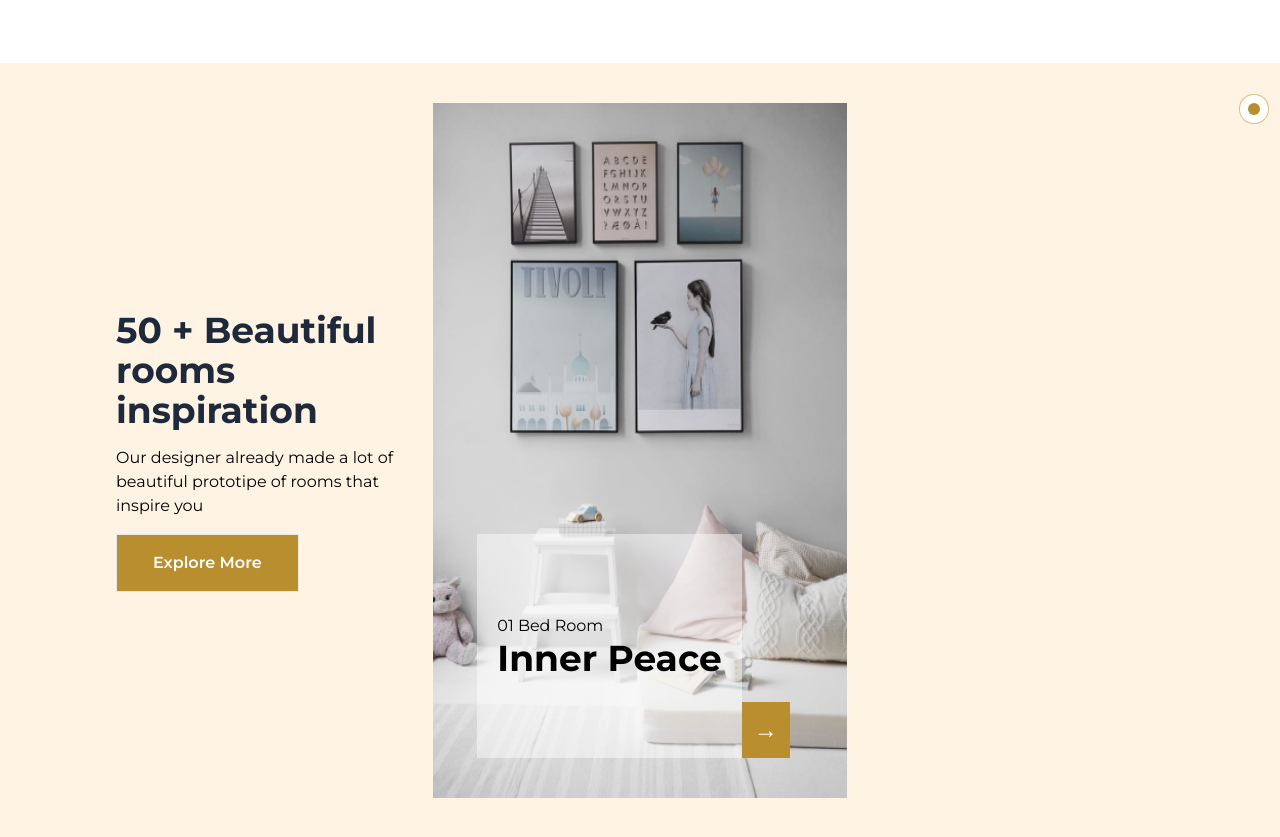
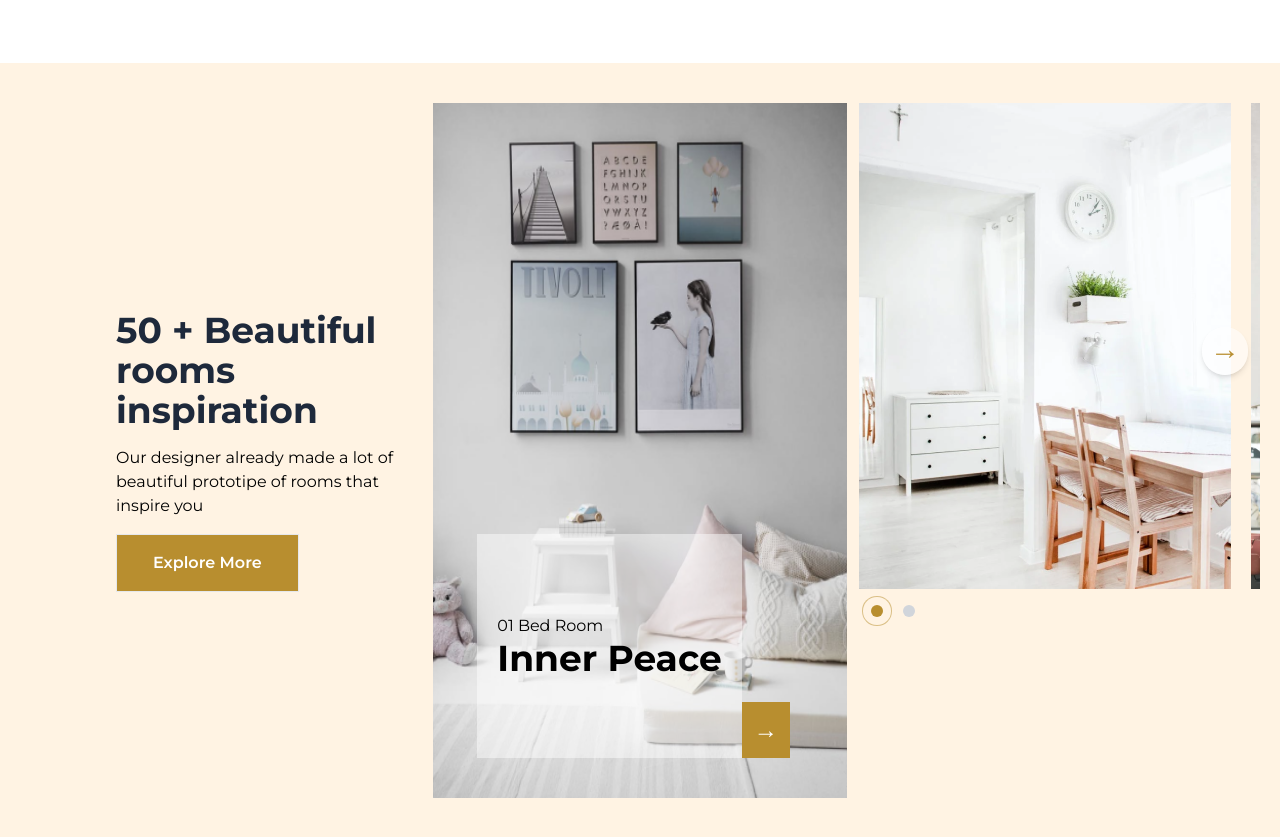
Before and after one commit to ocit17/furniro, a React (Vite) app: page / in a window 1280 px wide. Shown: the part 2478-3315 px from the top of the page. Built offline with nearby package versions, Linux system fonts and the light colour scheme; a web font is replaced by a local one.

Commit message:
first commit

```diff
--- a/src/assets/images/index.js
+++ b/src/assets/images/index.js
@@ -12,6 +12,8 @@ import pingky from './img-6.png';
 import potty from './img-7.png';
 import leviosa from './chair.png';
 import innerPeace from './setup-1.png';
+import setup2 from './setup-2.png';
+import setup21 from './setup-2-1.png';
 
 export {
     Logo,
@@ -27,5 +29,7 @@ export {
     muggo,
     pingky,
     potty,
-    innerPeace
+    innerPeace,
+    setup2,
+    setup21
 }
--- a/src/components/Hero.jsx
+++ b/src/components/Hero.jsx
@@ -1,6 +1,9 @@
-import { innerPeace } from '../assets/images';
+import { innerPeace, setup2, setup21 } from '../assets/images';
+import Slider from './Slider';
 
 export default function Hero() {
+  let images = [setup2, setup21];
+
   return (
     <>
       <div className='bg-secondary grid grid-cols-3 px-5 py-10'>
@@ -40,15 +43,8 @@ export default function Hero() {
             </div>
           </div>
         </div>
-        <div className='flex justify-end'>
-          <div className='flex justify-center'>
-            <nav className='inline-flex space-x-2'>
-              <a
-                href='#'
-                className='w-3 h-3 flex items-center justify-center bg-primary rounded-full hover:bg-gray-300 ring-primary ring-opacity-50 ring-offset-8 ring-1'
-              ></a>
-            </nav>
-          </div>
+        <div className='flex justify-end pl-3 right-0 flex-wrap'>
+          <Slider images={images} />
         </div>
       </div>
     </>
--- /dev/null
+++ b/src/components/Slider.jsx
@@ -0,0 +1,54 @@
+import { useState } from 'react';
+
+/* eslint-disable react/prop-types */
+export default function Slider({ images }) {
+  let [currentImage, setCurrentImage] = useState(0);
+
+  let nextSlide = () => {
+    if (currentImage === images.length - 1) setCurrentImage(0);
+    else setCurrentImage(currentImage + 1);
+  };
+  return (
+    <>
+      <div className='overflow-hidden relative'>
+        <div
+          className={`flex transition ease-out duration-75 gap-5`}
+          style={{
+            transform: `translateX(-${currentImage * 30}%)`,
+          }}
+        >
+          {images.map((image) => (
+            <img src={image} key={image} className='h-[200%] aspect-auto' />
+          ))}
+        </div>
+
+        <div className='absolute top-56 justify-end items-end right-3'>
+          <button
+            onClick={nextSlide}
+            className='bg-white bg-opacity-55 hover:bg-opacity-100 rounded-full px-2 py-1 text-primary text-3xl pb-2 shadow-md'
+          >
+            <span className='font-bold'>&rarr;</span>
+          </button>
+        </div>
+
+        <div className='absolute px-3 py-4 flex justify-start gap-5 w-full'>
+          {images.map((s, i) => {
+            return (
+              <div
+                onClick={() => {
+                  setCurrentImage(i);
+                }}
+                key={'circle' + i}
+                className={`rounded-full w-3 h-3 cursor-pointer  ${
+                  i == currentImage
+                    ? 'bg-primary ring-primary ring-opacity-50 ring-offset-secondary ring-offset-8 ring-1'
+                    : 'bg-gray-300'
+                }`}
+              ></div>
+            );
+          })}
+        </div>
+      </div>
+    </>
+  );
+}
```
Also changed, not shown: src/assets/images/setup-2-1.png (added).
